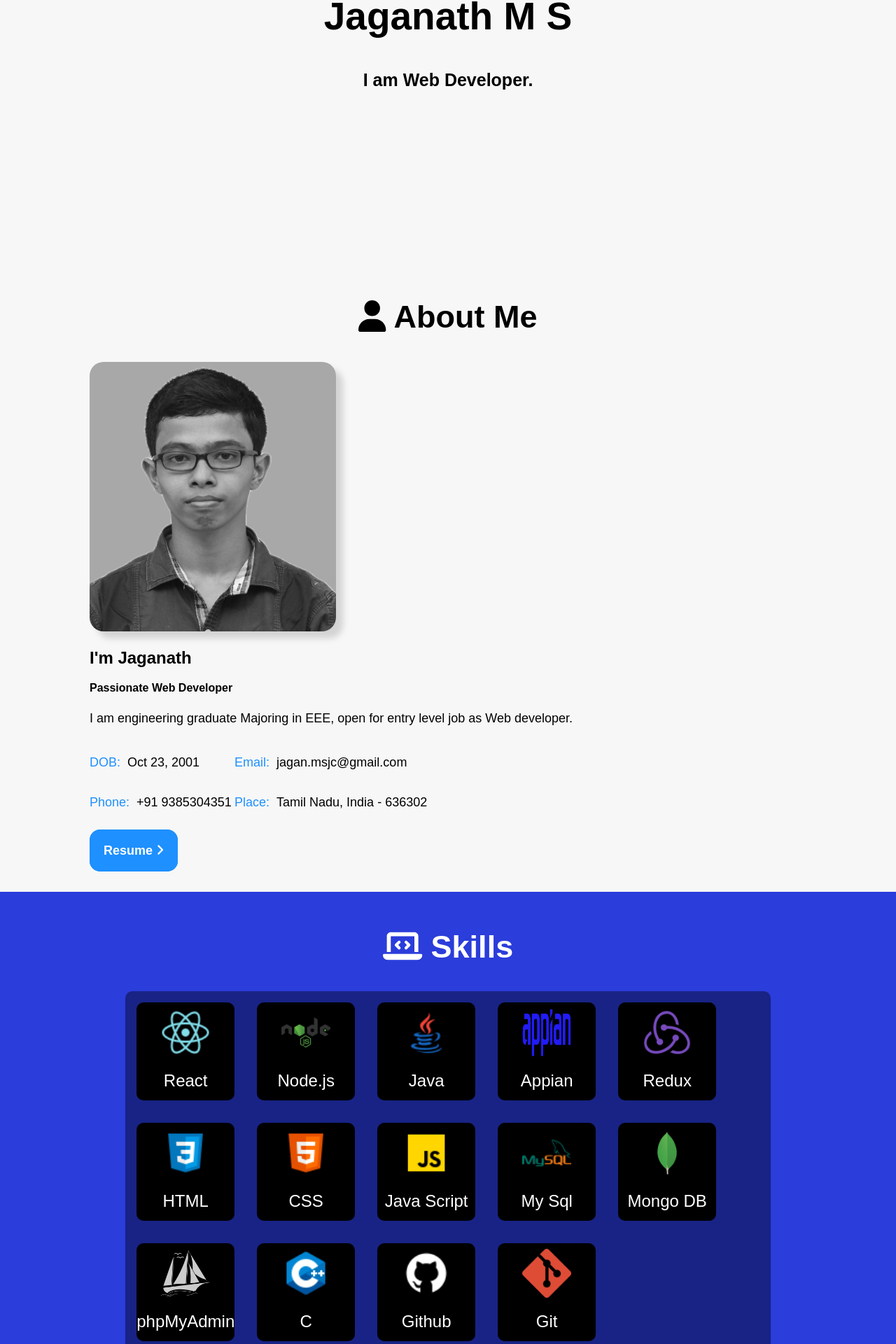
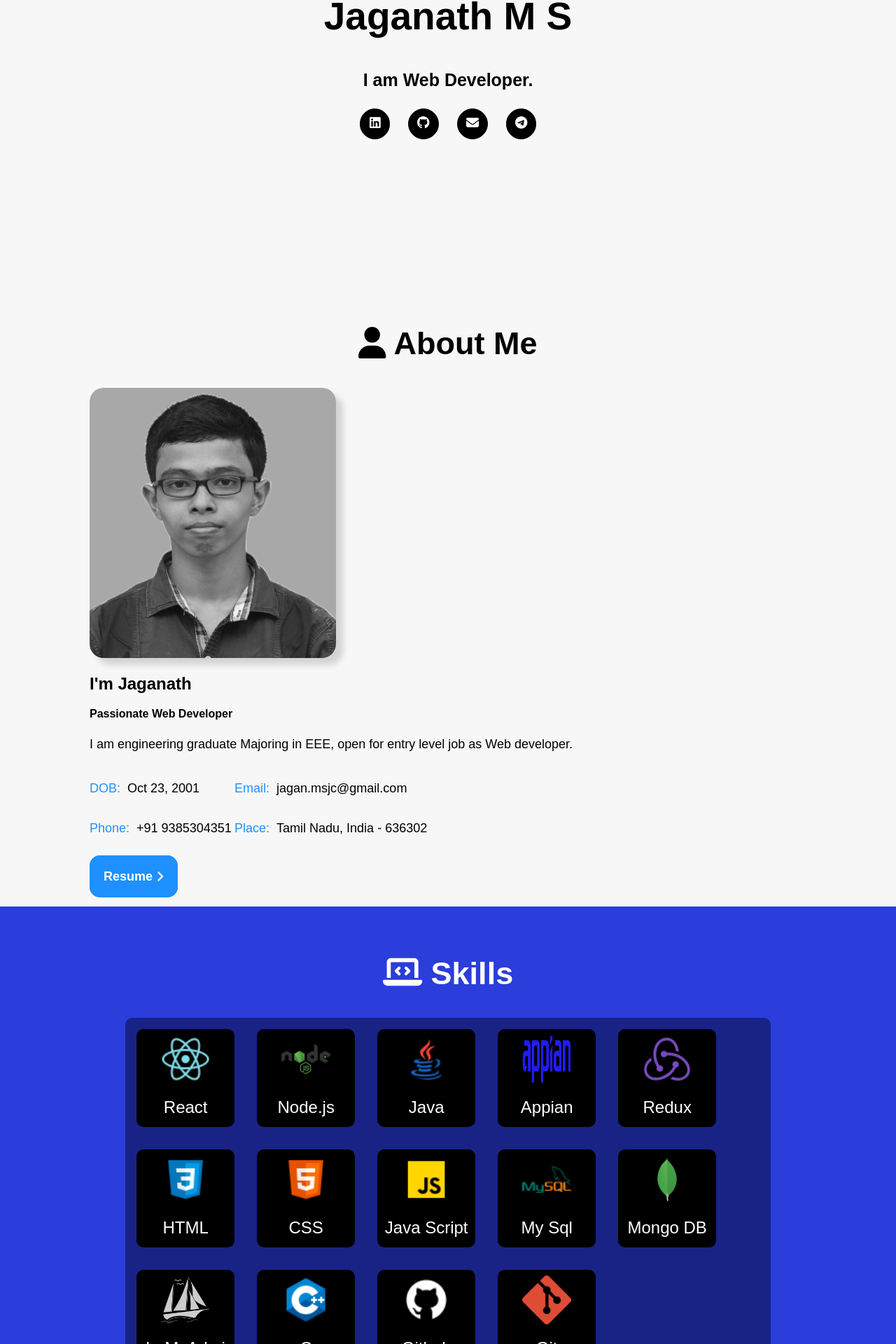
Before and after one commit to Jaganath-MSJ/React-Portfolio, a React (Create React App) app: page / in a window 1280 px wide. Shown: the part 338-2258 px from the top of the page at 70% size. Built offline with nearby package versions, Linux system fonts and the light colour scheme.

Commit message:
adding link to connect me in home page

```diff
--- a/src/components/Home.js
+++ b/src/components/Home.js
@@ -1,6 +1,12 @@
 import React from "react";
 import "./style/Home.css";
 import { Data } from "../Data/data";
+
+import { FontAwesomeIcon } from "@fortawesome/react-fontawesome";
+import { faEnvelope } from "@fortawesome/free-solid-svg-icons";
+import { faLinkedin } from "@fortawesome/free-brands-svg-icons";
+import { faGithub } from "@fortawesome/free-brands-svg-icons";
+import { faTelegram } from "@fortawesome/free-brands-svg-icons";
 
 function Home() {
   return (
@@ -9,6 +15,20 @@ function Home() {
         <h3>Hey! I am</h3>
         <h1>{Data.Home.name}</h1>
         <h2>I am {Data.Home.role}.</h2>
+        <div className="connectMe">
+            <a href={Data.Footer.linkedIn} target="_blank" rel="noreferrer">
+              <FontAwesomeIcon icon={faLinkedin} />
+            </a>
+            <a href={Data.Footer.github} target="_blank" rel="noreferrer">
+              <FontAwesomeIcon icon={faGithub} />
+            </a>
+            <a href={"mailto:" + Data.Footer.mail} target="_blank" rel="noreferrer">
+              <FontAwesomeIcon icon={faEnvelope} />
+            </a>
+            <a href={Data.Footer.telegram} target="_blank" rel="noreferrer">
+              <FontAwesomeIcon icon={faTelegram} />
+            </a>
+          </div>
       </div>
     </section>
   );
--- a/src/components/style/About Me.css
+++ b/src/components/style/About Me.css
@@ -1,5 +1,5 @@
 .aboutme {
-    padding: 3em 0em;
+    padding: 2em 0;
 }
 
 .aboutme>h1 {
--- a/src/components/style/Contact.css
+++ b/src/components/style/Contact.css
@@ -1,5 +1,5 @@
 .contact {
-    padding: 20px;
+    padding: 2em 0;
 }
 
 .contact>h1 {
--- a/src/components/style/Education.css
+++ b/src/components/style/Education.css
@@ -1,6 +1,5 @@
 .education {
-    padding-top: 1em;
-    padding-bottom: 1em;
+    padding: 2em 0;
     align-content: center;
     background-color: #f7f7f7;
 }
--- a/src/components/style/Footer.css
+++ b/src/components/style/Footer.css
@@ -64,12 +64,17 @@ footer {
 .footerContact>div {
     width: 20em;
     margin: 20px 0px;
+    display: flex;
+    justify-content: flex-start;
+    gap: 0.5em;
 }
 
 .footerContact>div>a {
     font-size: 18px;
-    padding: 10px;
+    padding: 10px 8px 8px 10px;
     margin: 5px;
+    width: 1.2em;
+    height: 1.2em;
     color: black;
     border: 1px solid white;
     background-color: white;
--- a/src/components/style/Home.css
+++ b/src/components/style/Home.css
@@ -18,3 +18,27 @@
 .home h2 {
     font-size: 25px;
 }
+.connectMe {
+    display: flex;
+    justify-content: center;
+    gap: 1em;
+}
+
+.connectMe>a {
+    font-size: 18px;
+    padding: 10px;
+    margin: 5px;
+    width: 1.2em;
+    height: 1.2em;
+    color: white;
+    border: 1px solid black;
+    background-color: black;
+    border-radius: 50px;
+    transition: .7s;
+}
+
+.connectMe>a:hover {
+    background-color: transparent;
+    color: blueviolet;
+    transition: .7s;
+}
--- a/src/components/style/Projects.css
+++ b/src/components/style/Projects.css
@@ -1,6 +1,5 @@
 .projects {
-    padding-top: 1em;
-    padding-bottom: 1em;
+    padding: 2em 0;
     align-content: center;
     background-color: #2b3dda;
 }
--- a/src/components/style/Skills.css
+++ b/src/components/style/Skills.css
@@ -1,6 +1,5 @@
 .skills {
-    padding-top: 1em;
-    padding-bottom: 1em;
+    padding: 2em 0;
     align-content: center;
     background-color: #2b3dda;
 }
```
